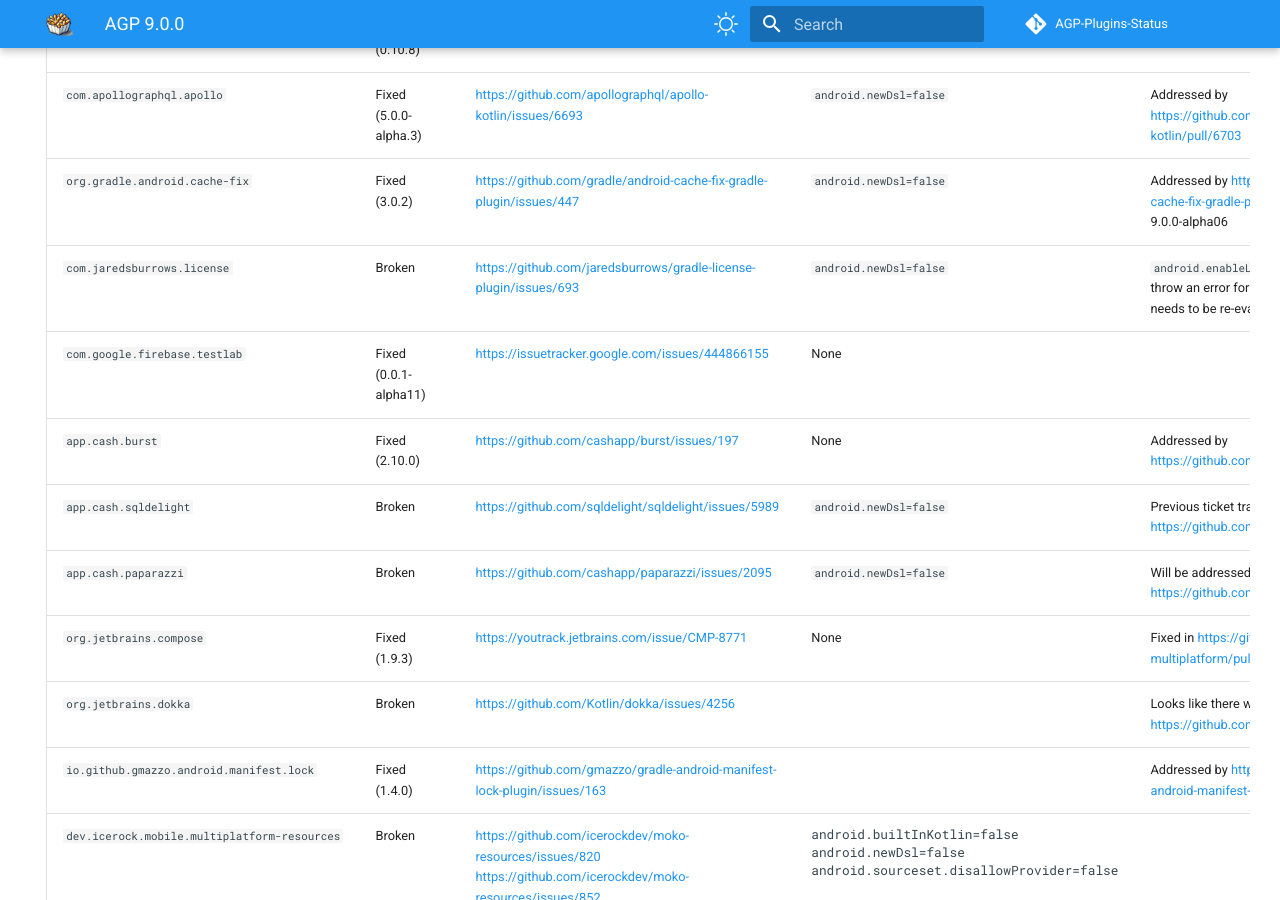
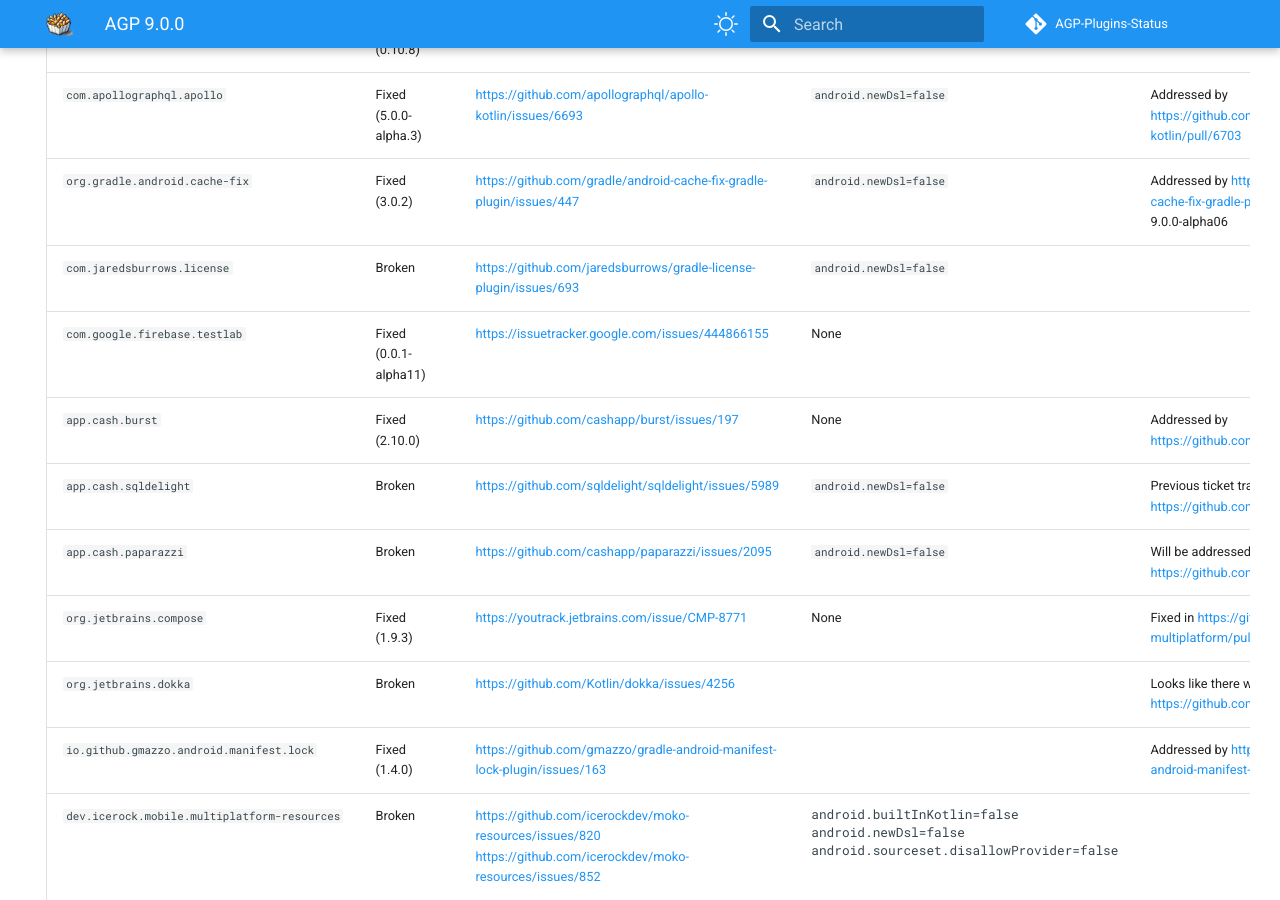
Before and after one commit to pablobaxter/AGP-Plugins-Status, an MkDocs documentation site: the page built from docs/agp-9.0.0.md, in a window 1280 px wide and 900 px high, scrolled down 1336 px. Built offline with MkDocs 1.6.1 and Material for MkDocs 9.7.7, drawn with Linux system fonts in a browser that asks for light colours; comment, search, counter and statistics services are not loaded.

Commit message:
Update com.jaredsburrows.license

```diff
--- a/docs/agp-9.0.0.md
+++ b/docs/agp-9.0.0.md
@@ -38,7 +38,7 @@
 | `com.google.android.gms:oss-licenses-plugin` | Fixed (0.10.8) | | `android.newDsl=false` | |
 | `com.apollographql.apollo` | Fixed (5.0.0-alpha.3) | https://github.com/apollographql/apollo-kotlin/issues/6693 | `android.newDsl=false` | Addressed by https://github.com/apollographql/apollo-kotlin/pull/6703 |
 | `org.gradle.android.cache-fix` | Fixed (3.0.2) | https://github.com/gradle/android-cache-fix-gradle-plugin/issues/447 | `android.newDsl=false` | Addressed by https://github.com/gradle/android-cache-fix-gradle-plugin/pull/1894. Requires >= AGP 9.0.0-alpha06 | |
-| `com.jaredsburrows.license` | Broken | https://github.com/jaredsburrows/gradle-license-plugin/issues/693 | `android.newDsl=false` | `android.enableLegacyVariantApi=true` will now throw an error for AGP 9.0.0-beta01. Workaround needs to be re-evaluated. |
+| `com.jaredsburrows.license` | Broken | https://github.com/jaredsburrows/gradle-license-plugin/issues/693 | `android.newDsl=false` | |
 | `com.google.firebase.testlab` | Fixed (0.0.1-alpha11) | https://issuetracker.google.com/issues/444866155 | None | |
 | `app.cash.burst` | Fixed (2.10.0) | https://github.com/cashapp/burst/issues/197 | None | Addressed by https://github.com/cashapp/burst/pull/200 |
 | `app.cash.sqldelight` | Broken | https://github.com/sqldelight/sqldelight/issues/5989 | `android.newDsl=false` | Previous ticket tracking this issue: https://github.com/sqldelight/sqldelight/issues/5940 |
```
